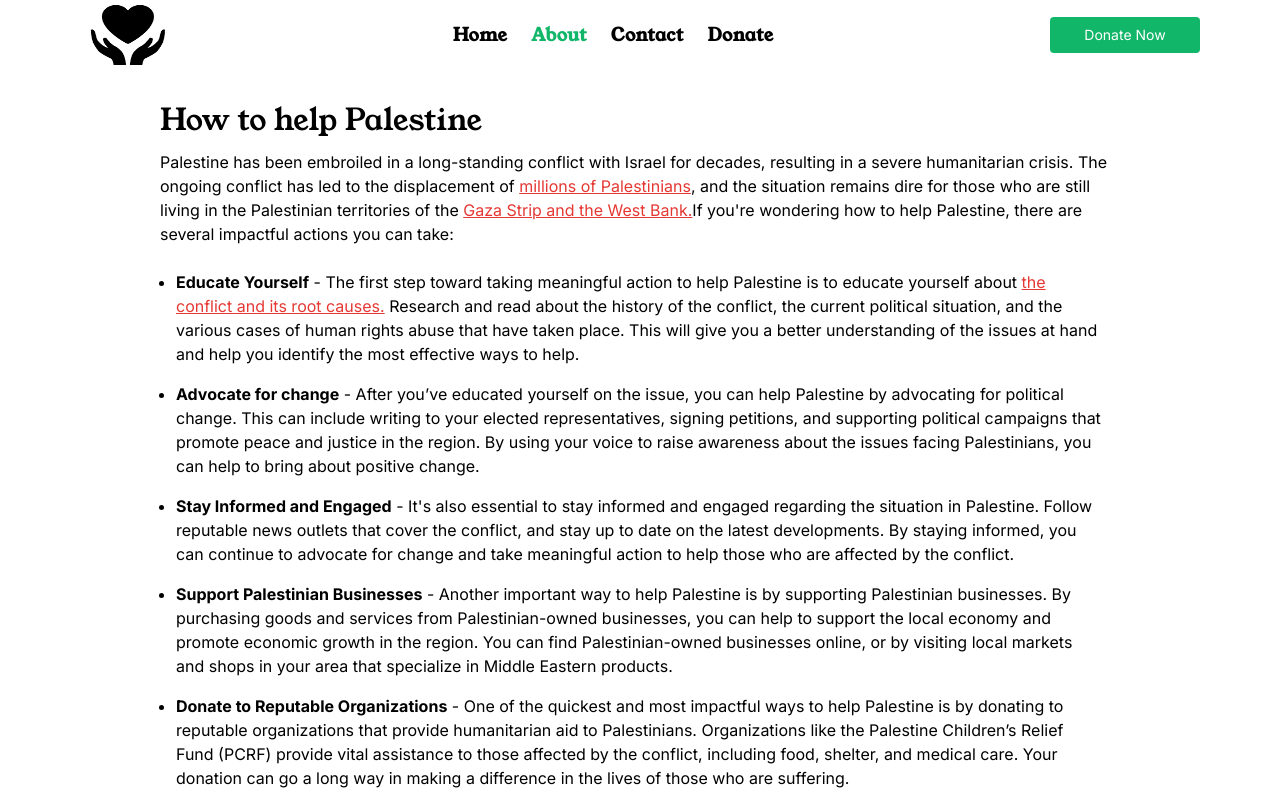
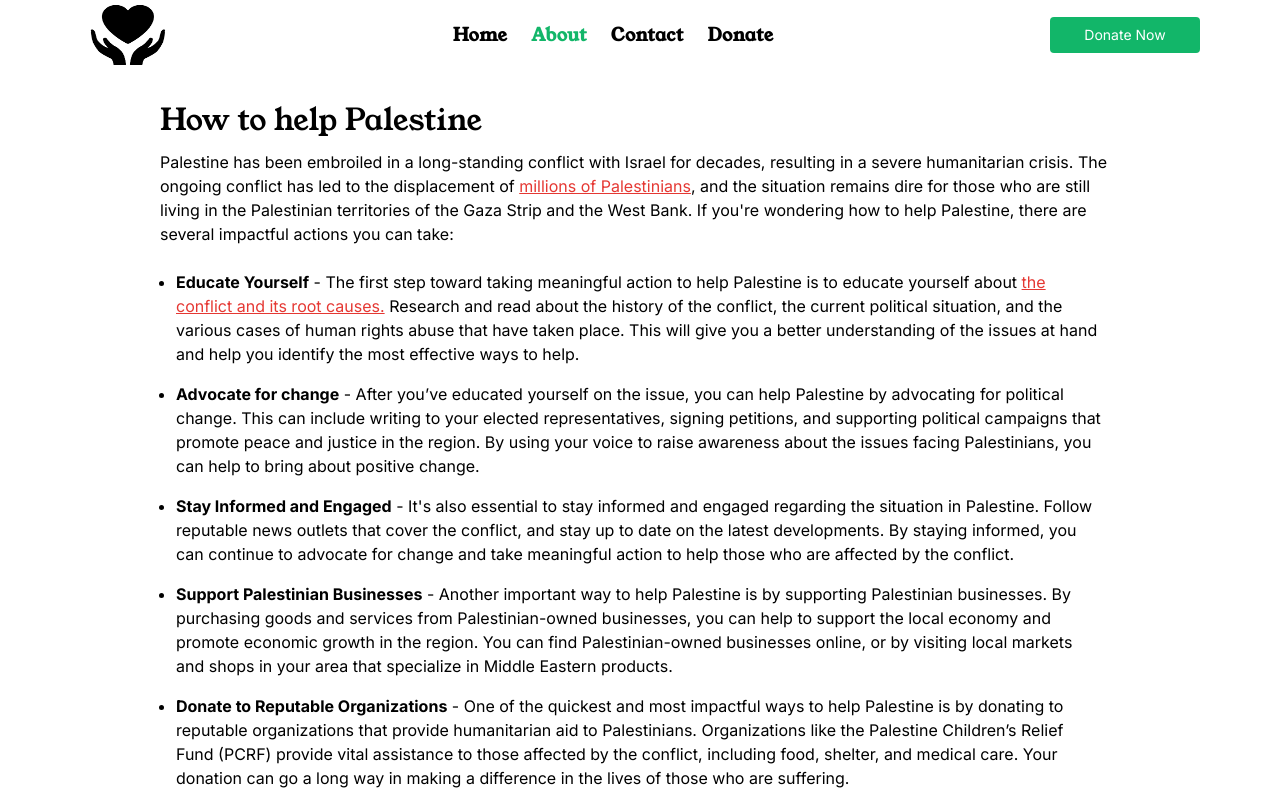
Before and after one commit to daiveedb/donate, a Next.js app: page /about in a window 1280 px wide. Shown: the top 800 px of the page. Built offline with nearby package versions, Linux system fonts and the light colour scheme.

Commit message:
updates made

```diff
--- a/src/app/about/page.tsx
+++ b/src/app/about/page.tsx
@@ -19,14 +19,8 @@ const page = () => {
             millions of Palestinians
           </a>
           , and the situation remains dire for those who are still living in the
-          Palestinian territories of the{" "}
-          <a
-            className="text-palRed underline"
-            href="https://www.pcrf.net/president-s-blog/what-are-the-gaza-strip-and-the-west-bank.html"
-          >
-            Gaza Strip and the West Bank.
-          </a>
-          If you&apos;re wondering how to help Palestine, there are several
+          Palestinian territories of the Gaza Strip and the West Bank. If
+          you&apos;re wondering how to help Palestine, there are several
           impactful actions you can take:
         </p>
         <ul className="list-disc py-4 px-4">
--- a/src/app/page.tsx
+++ b/src/app/page.tsx
@@ -43,7 +43,9 @@ export default function Home() {
               </button>
             </Link>
 
-            <Link href={"/about"}>
+            <Link
+              href={"https://www.bbc.com/news/live/world-middle-east-67246761"}
+            >
               <button className="bg-transparent p-3 rounded text-black w-[150px] sm:w-[200px] hover:bg-palRed hover:text-white transition-all">
                 Learn More
               </button>
```
